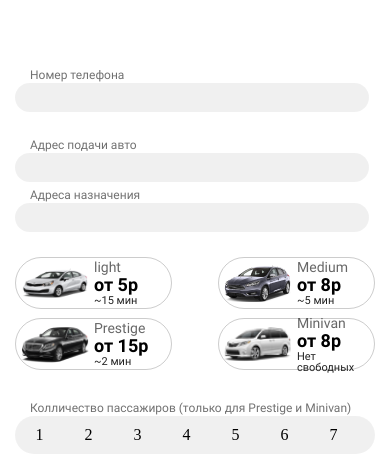
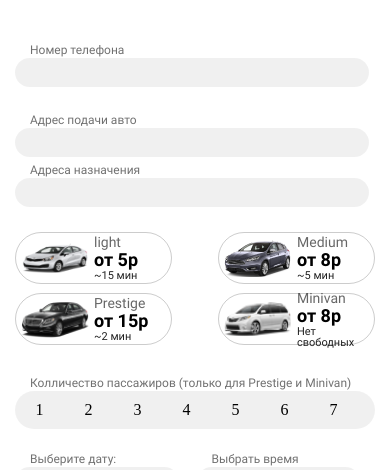
Before and after one commit to DinoKab/Rolls, a website: page index.html in a window 390 px wide. Shown: the part 374-844 px from the top of the page. Drawn offline with nearby package versions, Linux system fonts and the light colour scheme.

Commit message:
bugs fixed

```diff
--- a/scss/main.scss
+++ b/scss/main.scss
@@ -21,7 +21,7 @@ iframe {
   display: flex;
   flex-direction: column;
   align-items: center;
-  padding: 60px 30px;
+  padding: 50px 30px;
   height: 100%;
   border-radius: 7px 7px 0px 0px;
   // background: rgba(255, 255, 255, 0.87);
@@ -31,7 +31,7 @@ iframe {
   form {
     display: flex;
     flex-direction: column;
-    margin: 65px 0 65px 0;
+    margin: 40px 0 50px 0;
 
     input {
       padding: 7px 15px;
@@ -210,7 +210,7 @@ iframe {
       width: 100%;
       height: 54px;
       padding: 0;
-      margin: 36px 0 0 0;
+      margin: 30px 0 0 0;
       background: #000000;
       box-shadow: 0px 1px 3px rgba(0, 0, 0, 0.25);
       border-radius: 13px;
--- a/scss/mobile.scss
+++ b/scss/mobile.scss
@@ -2,6 +2,12 @@
   .divider {
     height: 100%;
     overflow: scroll;
+  }
+
+  ::-webkit-scrollbar {
+    /* chrome based */
+    width: 0px; /* ширина scrollbar'a */
+    // background: transparent;  /* опционально */
   }
 
   iframe {
@@ -12,7 +18,7 @@
   }
 
   .postDivider {
-    padding: 60% 0 0 0;
+    padding: 35% 0 0 0;
   }
 
   .formContainer {
@@ -50,6 +56,12 @@
   }
 }
 
+@media screen and (max-width: 800px) {
+  .postDivider {
+    padding: 60% 0 0 0;
+  }
+}
+
 @media screen and (max-width: 359px) {
   .formContainer form .choiceDate {
     width: 290px;
```
Also changed, not shown: css/main.css, css/mobile.css, 2 other files.
